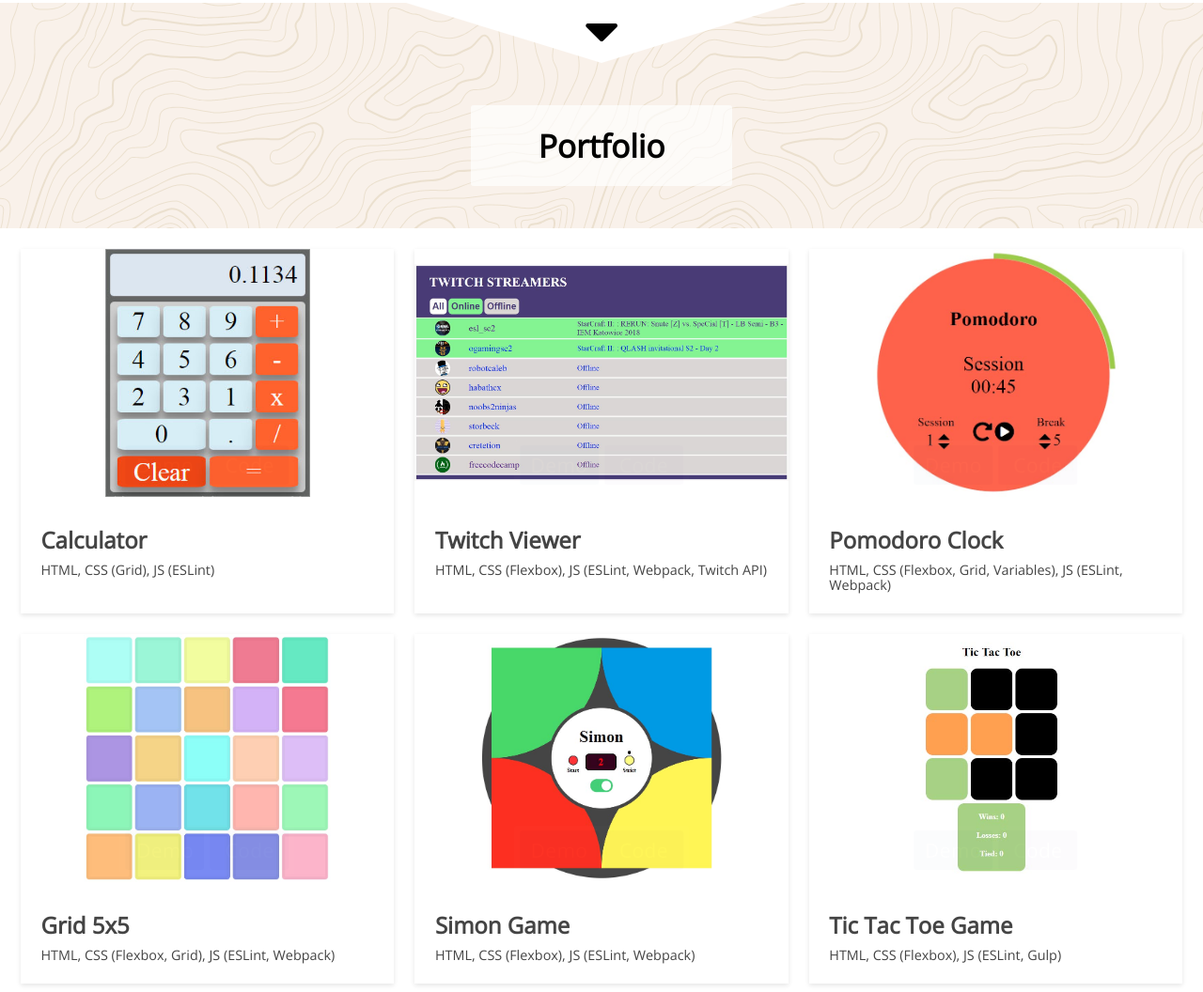
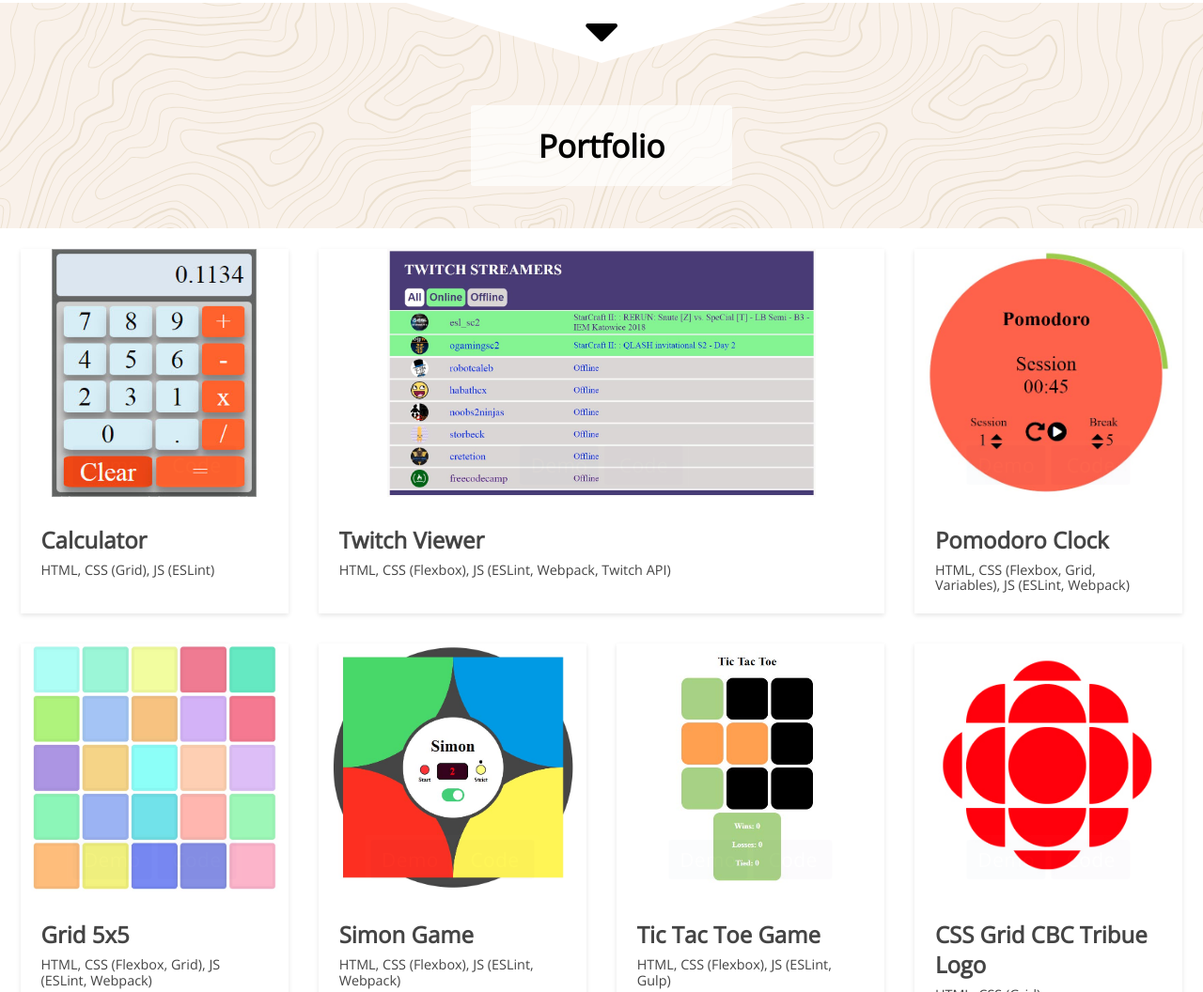
Before and after one commit to tforward/portfolio, a website built with webpack: page dev/index.html in a window 1280 px wide. Shown: the part 717-1773 px from the top of the page at 94% size. Built offline with nearby package versions, Linux system fonts and the light colour scheme.

Commit message:
grid changes

```diff
--- a/src/css/styles.css
+++ b/src/css/styles.css
@@ -15,9 +15,20 @@
   --padding: 1.36em;
 }
 
+/* Resets */
+
 *, *::before, *::after {
   box-sizing: border-box;
 }
+
+img {
+  display: block;
+  border: 0;
+  width: 100%;
+  height: auto;
+}
+
+/*  */
 
 
 body {
@@ -197,6 +208,9 @@ h1::after {
 
 .projects {
   padding: var(--padding);
+  margin-left: auto;
+  margin-right: auto;
+  max-width: 37em;
 }
 
 .projectTags {
@@ -223,30 +237,15 @@ h1::after {
   cursor: pointer;
 }
 
-
-.projects-container {
-  width: 100%;
-  margin: 0 auto;
-  max-width: 165vmin;
-  display: grid;
-
-  grid-template-columns: 1fr;
-  grid-template-rows: auto;
-  grid-gap: var(--padding);
-  grid-template-columns: repeat(auto-fit, minmax(calc(35.5vmin + 4vh), 1fr));
-  grid-auto-flow: row dense;
-}
-
 /* PROJECTS > CARDS */
 
 .card {
   position: relative;
-  display: flex;
-  flex-direction: column;
   box-shadow: 0 2px 5px rgba(0,0,0,0.1);
   text-decoration: none;
   color: #444;
   top: 0;
+  margin: 1em;
   transition: all .1s ease-in;
 }
 
@@ -346,6 +345,51 @@ h1::after {
 }
 
 
+
+/* === GRID === */
+
+@supports (display: grid) {
+  @media screen and (min-width: 600px) {
+
+  /* Reser Margins */
+  .card {
+    margin: 0px;
+  }
+
+  .projects {
+    padding: var(--padding);
+    margin-left: 0;
+    margin-right: 0;
+    max-width: none;
+  }
+
+  .projects-container {
+    width: 100%;
+    margin: 0 auto;
+    max-width: 80em;
+    display: grid;
+
+    grid-template-columns: 1fr;
+    grid-template-rows: auto;
+    grid-gap: 2em;
+    grid-template-columns: repeat(auto-fit, minmax(250px, 1fr));
+    grid-auto-flow: row dense;
+  }
+
+  #card-twitch,
+  #card-leaf,
+  #card-quote{
+    grid-column: span 2;
+  }
+}
+
+}
+
+
+
+/* === GRID === */
+
+
 /* UTILITY */
 
 .center {
```
